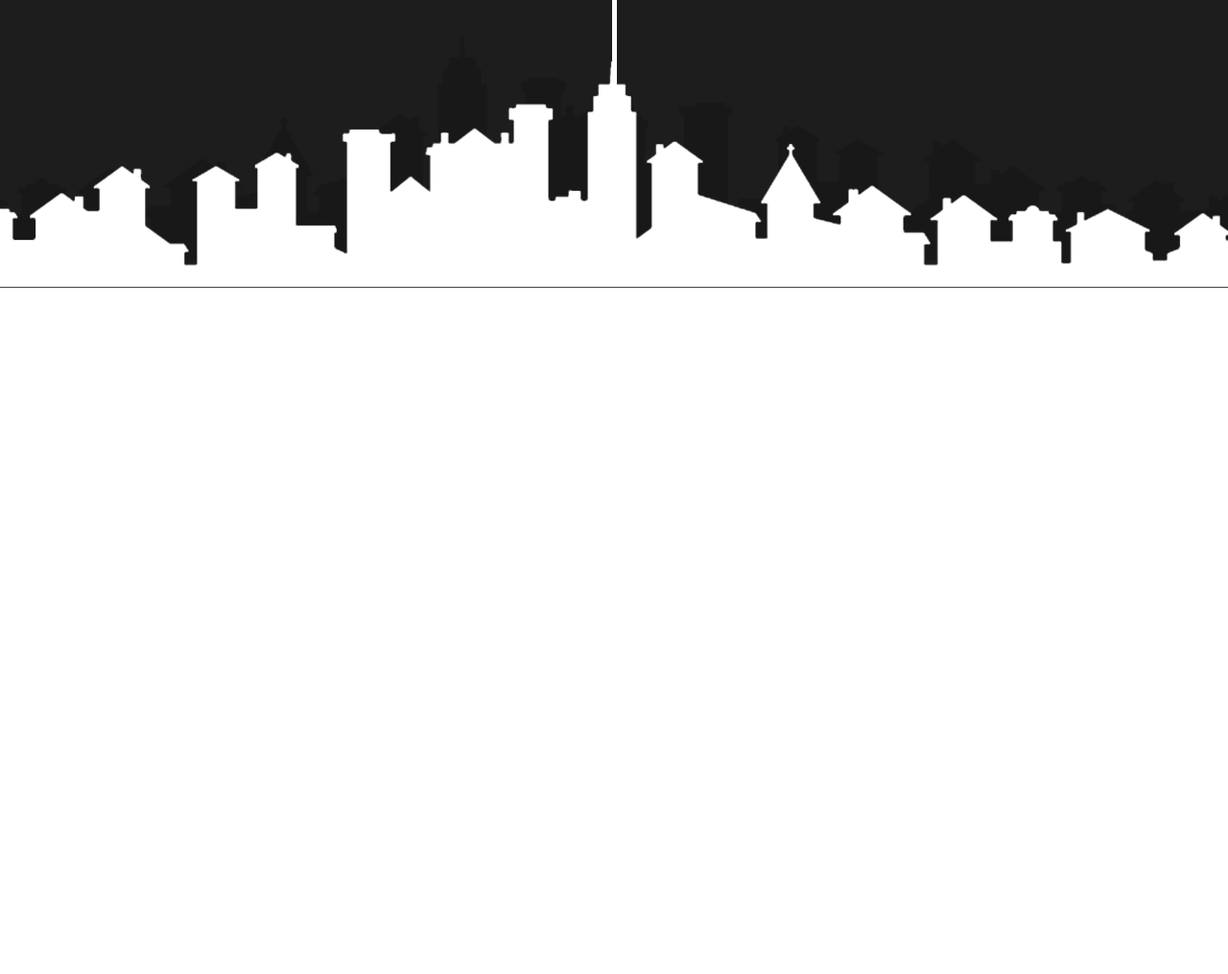
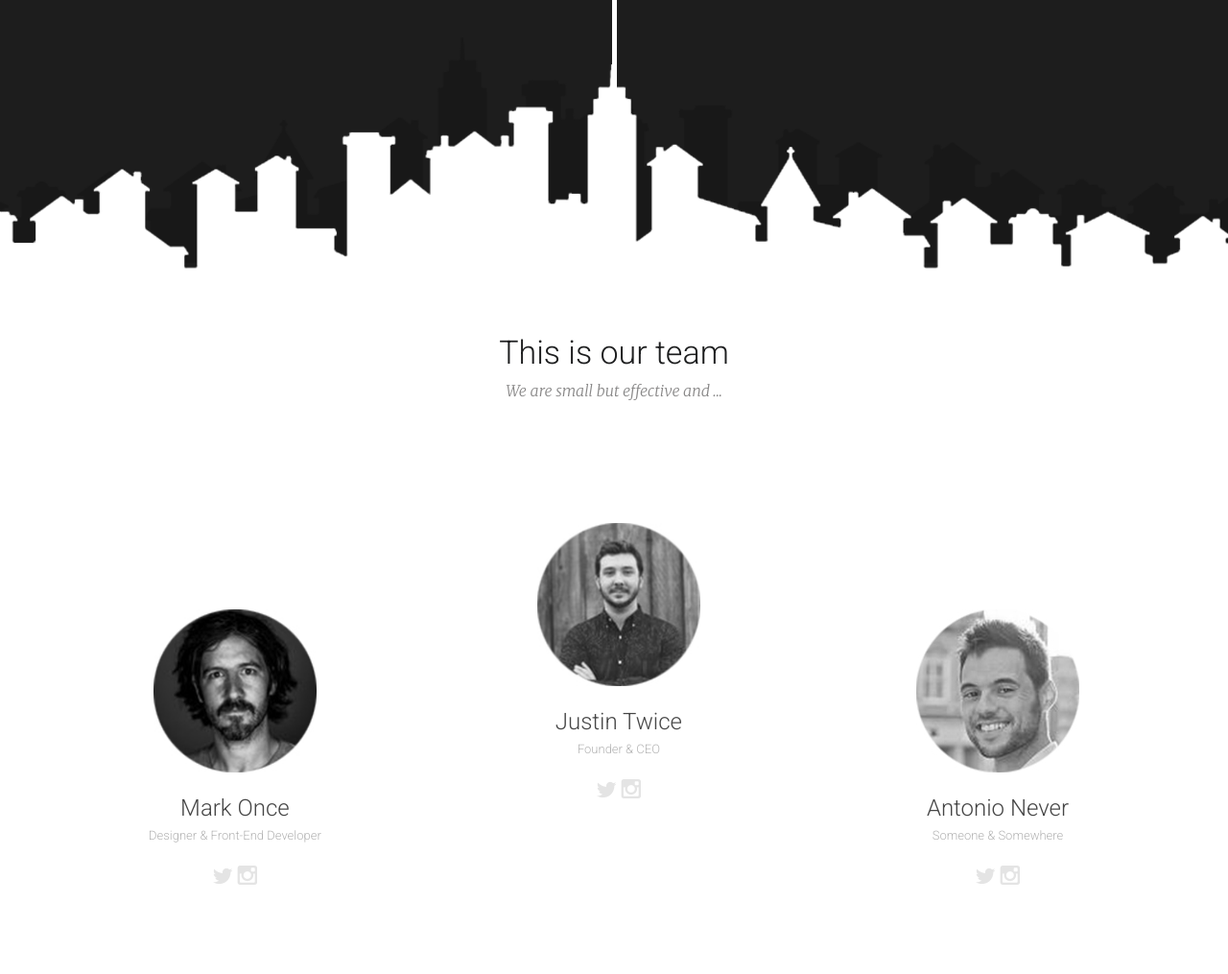
Before and after one commit to afalkon/B-W-Template, a website: page app/index.html in a window 1280 px wide. Shown: the part 1851-2866 px from the top of the page at 96% size. Before the commit the page ends 2151 px from the top, so only its background shows below. Drawn offline with nearby package versions, Linux system fonts and the light colour scheme; files that its build step writes are made by us from their sources.

Commit message:
Our Team Section is done

```diff
--- a/app/index.html
+++ b/app/index.html
@@ -76,6 +76,38 @@
         </div>
         <div class="about__bottomDecoration"></div>
     </section>
+    <section class="ourTeam">
+        <div class="container">
+            <h3>This is our team</h3>
+            <h4>We are small but effective and ...</h4>
+            <div class="ourTeam__memberContainer">
+                <div class="ourTeam__memberBox">
+                    <div class="ourTeam__memberPhoto" style="background-image: url(images/ourTeam/photo1.jpg)"></div>
+                    <div class="ourTeam__memberName">Mark Once</div>
+                    <div class="ourTeam__memberDescription">Designer & Front-End Developer</div>
+                    <div class="ourTeam__memberLinkBox">
+                        <a href="#"><img src="images/ourTeam/twitter.png" alt=""></a>
+                        <a href="#"><img src="images/ourTeam/instagram.png" alt=""></a></div>
+                </div>
+                <div class="ourTeam__memberBox">
+                    <div class="ourTeam__memberPhoto" style="background-image: url(images/ourTeam/photo2.jpg)"></div>
+                    <div class="ourTeam__memberName">Justin Twice</div>
+                    <div class="ourTeam__memberDescription">Founder & CEO</div>
+                    <div class="ourTeam__memberLinkBox">
+                        <a href="#"><img src="images/ourTeam/twitter.png" alt=""></a>
+                        <a href="#"><img src="images/ourTeam/instagram.png" alt=""></a></div>
+                </div>
+                <div class="ourTeam__memberBox">
+                    <div class="ourTeam__memberPhoto" style="background-image: url(images/ourTeam/photo3.jpg)"></div>
+                    <div class="ourTeam__memberName">Antonio Never</div>
+                    <div class="ourTeam__memberDescription">Someone & Somewhere</div>
+                    <div class="ourTeam__memberLinkBox">
+                        <a href="#"><img src="images/ourTeam/twitter.png" alt=""></a>
+                        <a href="#"><img src="images/ourTeam/instagram.png" alt=""></a></div>
+                </div>
+            </div>
+        </div>
+    </section>
     <script src="https://ajax.googleapis.com/ajax/libs/jquery/3.5.1/jquery.min.js"></script>
     <script src="js/libs.min.js"></script>
     <script src="js/main.min.js"></script>
--- a/app/scss/style.scss
+++ b/app/scss/style.scss
@@ -168,13 +168,75 @@
     }
     .about__bottomDecoration {
         position: absolute;
-        bottom: 0;
+        bottom: -3px;
         background-image: url(../images/aboutBottomDecoration.png);
         width: 100%;
         height: 264px;
         background-repeat: no-repeat;
         background-position: center;
         background-size: cover;
-
     }
 }
+
+.ourTeam {
+    padding-top: 50px;
+    padding-bottom: 90px;
+    text-align: center;
+
+    h3 {
+        margin-bottom: 15px;
+        font-family: 'Roboto', sans-serif;
+        color: #1d1e1f;
+        font-size: 34px;
+        line-height: 34px;
+        font-weight: 300;
+    }
+    h4 {
+        font-family: 'Merriweather', serif;
+        color: #898888;
+        font-size: 16px;
+        line-height: 16px;
+        font-weight: 300;
+        font-style: italic;
+        margin-bottom: 130px;
+    }
+    .ourTeam__memberContainer {
+        display: flex;
+        justify-content: space-between;
+        text-align: center;
+        padding: 0 100px;
+        min-height: 380px;
+    }
+    .ourTeam__memberBox {
+        position: relative;
+    }
+    .ourTeam__memberBox:first-child,
+    .ourTeam__memberBox:last-child {
+        top: 90px;
+    }
+    .ourTeam__memberPhoto {
+        width: 170px;
+        height: 170px;
+        background-size: cover;
+        background-repeat: no-repeat;
+        background-position: center;
+        margin: 0 auto 25px auto;
+    }
+    .ourTeam__memberName {
+        font-family: 'Roboto', sans-serif;
+        color: #464646;
+        font-size: 24px;
+        line-height: 24px;
+        font-weight: 300;
+        margin-bottom: 10px;
+    }
+    .ourTeam__memberDescription {
+        font-family: 'Roboto', sans-serif;
+        color: #b3b3b3;
+        font-size: 13px;
+        line-height: 13px;
+        font-weight: 300;
+        margin-bottom: 25px;
+    }
+
+}
```
Also changed, not shown: app/images/ourTeam/instagram.png (added), app/images/ourTeam/photo1.jpg (added), app/images/ourTeam/photo2.jpg (added), app/images/ourTeam/photo3.jpg (added), app/images/ourTeam/twitter.png (added).
